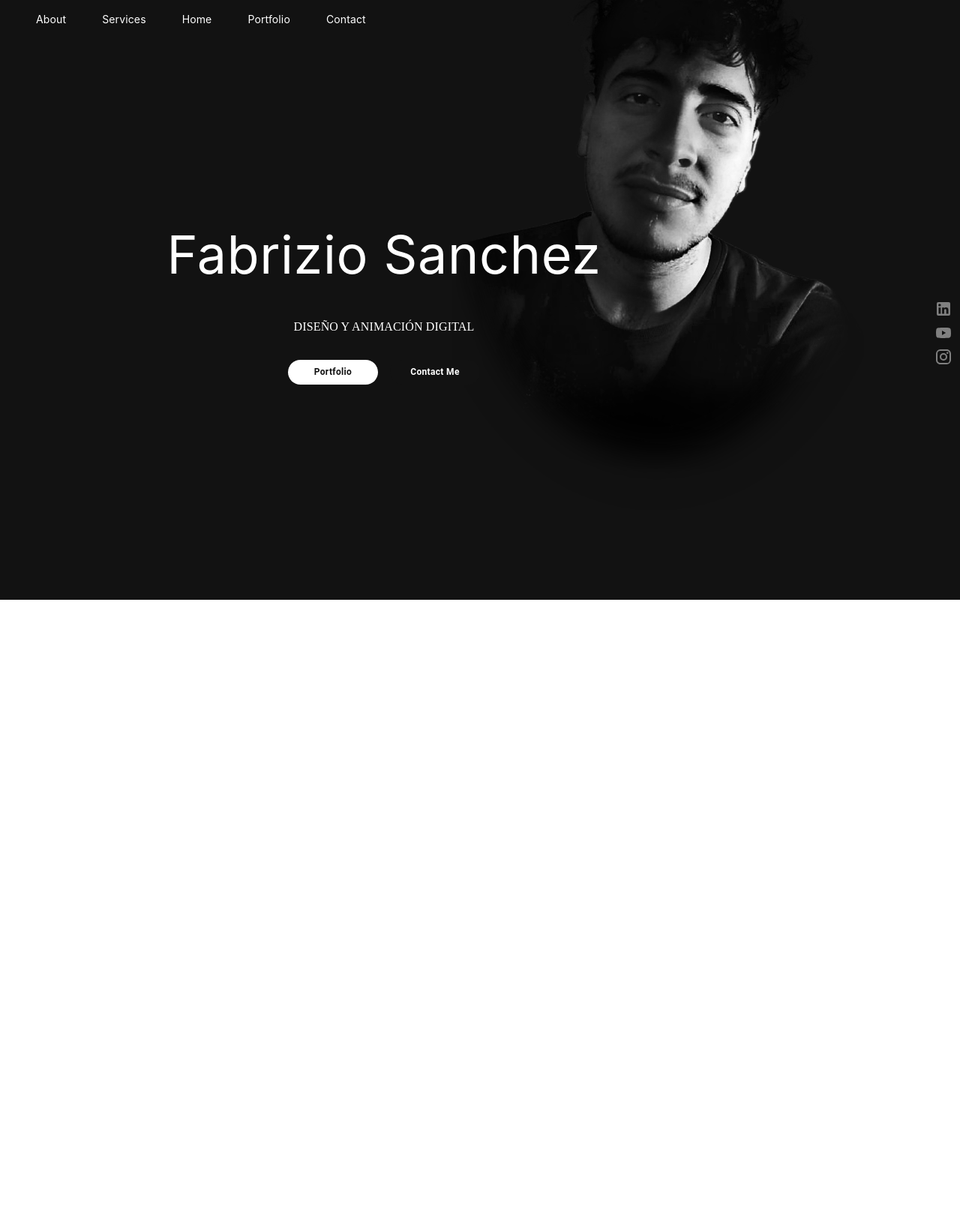
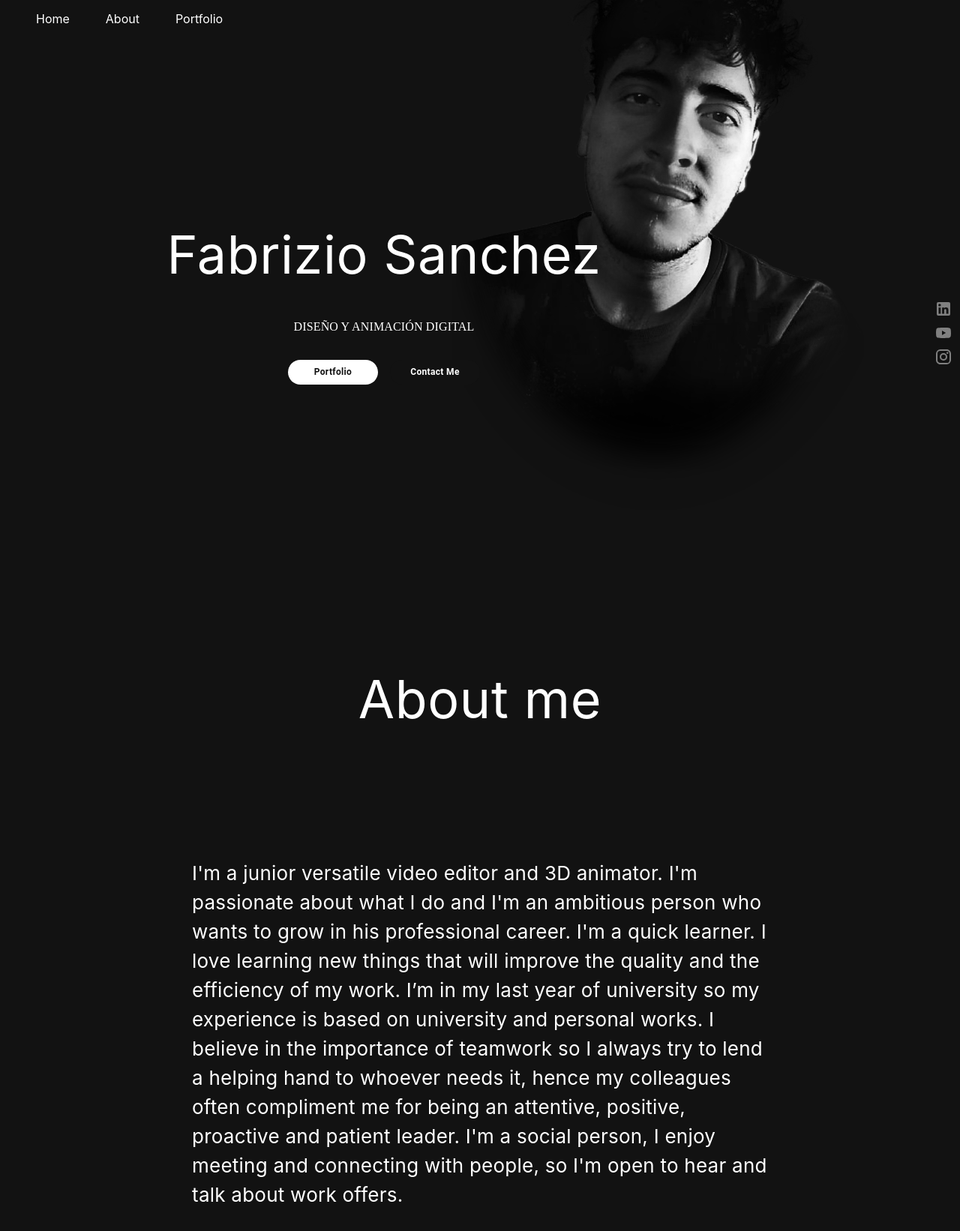
Before and after one commit to Griwold/fabris-page, a React (Create React App) app: page / in a window 1280 px wide. Shown: the top 1642 px of the page at 75% size. Before the commit the page ends 800 px from the top, so only its background shows below. Built offline with nearby package versions, Linux system fonts and the light colour scheme.

Commit message:
add about and portfolio, smooth scrool

```diff
--- a/package.json
+++ b/package.json
@@ -19,6 +19,7 @@
     "react": "^18.2.0",
     "react-dom": "^18.2.0",
     "react-scripts": "5.0.1",
+    "react-scroll": "^1.8.9",
     "react-youtube": "^10.1.0",
     "typescript": "^4.9.4",
     "web-vitals": "^2.1.4"
@@ -47,5 +48,8 @@
       "last 1 firefox version",
       "last 1 safari version"
     ]
+  },
+  "devDependencies": {
+    "@types/react-scroll": "^1.8.5"
   }
 }
--- /dev/null
+++ b/src/features/about/About.tsx
@@ -0,0 +1,25 @@
+import React from 'react';
+import { Box, Stack } from '@mui/material';
+
+import { Container } from '../../constants/styles/globalStyles';
+import { SubTitle, Title } from './aboutStyle';
+
+const About = () => {
+  return (
+    <Container >
+      <Stack direction={'column'} width={'60%'} alignItems={'center'} height={'100vh'} paddingTop={10}>
+        <Title>
+          About me
+        </Title>
+        <SubTitle mt={20} >
+          I'm a junior versatile video editor and 3D animator.
+          I'm passionate about what I do and I'm an ambitious person who wants to grow in his professional career. I'm a quick learner. I love learning new things that will improve the quality and the efficiency of my work. I’m in my last year of university so my experience is based on university and personal works.
+          I believe in the importance of teamwork so I always try to lend a helping hand to whoever needs it, hence my colleagues often compliment me for being an attentive, positive, proactive and patient leader.
+          I'm a social person, I enjoy meeting and connecting with people, so I'm open to hear and talk about work offers.
+        </SubTitle>
+      </Stack>
+    </Container>
+  )
+}
+
+export default About;
--- /dev/null
+++ b/src/features/about/aboutStyle.ts
@@ -0,0 +1,13 @@
+import { styled, Typography, Button } from "@mui/material";
+
+export const Title = styled(Typography)({
+    color: 'white',
+    fontSize: 70,
+    fontFamily: 'revert'
+}) as typeof Typography;
+
+export const SubTitle = styled(Typography)({
+    color: 'white',
+    fontSize: 26,
+    fontFamily: 'revert'
+}) as typeof Typography;
--- a/src/features/app/App.tsx
+++ b/src/features/app/App.tsx
@@ -3,15 +3,23 @@ import React from 'react';
 import Presentation from '../presentation/Presentation';
 import NavBar from '../navBar/NavBar';
 import Socials from '../socials/Socials';
-import Works from '../works/Works';
+import Portfolio from '../portfolio/Portfolio';
+import About from '../about/About';
 
 const App = () => {
   return (
     <div style={{ backgroundColor: '#121212' }}>
       <NavBar />
       <Socials />
-      <Presentation />
-      {/* <Works  */}
+      <section id='home'>
+        <Presentation />
+      </section>
+      <section id='about'>
+        <About />
+      </section>
+      <section id='portfolio'>
+        <Portfolio />
+      </section>
     </div>
   )
 }
--- a/src/features/navBar/NavBar.tsx
+++ b/src/features/navBar/NavBar.tsx
@@ -1,28 +1,19 @@
-import React, { useState } from 'react';
+import React from 'react';
 import { Stack } from '@mui/material';
+import { Link } from 'react-scroll';
 
-import { NavBarContainer, Navtitle } from './navBarStyle';
+import { NavBarContainer } from './navBarStyle';
 
 
 
 const NavBar = () => {
 
-    const [navSelected, setNavSelected] = useState<any>({
-        home: false,
-        about: false,
-        services: false,
-        portfolio: false,
-        contact: false
-    })
-
   return (
     <NavBarContainer>
         <Stack direction={'row'} gap={6} ml={6}>
-            <Navtitle isClicked={navSelected.about} onClick={() => setNavSelected({...navSelected, about: !navSelected.about})}>About</Navtitle>
-            <Navtitle isClicked={navSelected.services} onClick={() => setNavSelected({...navSelected, services: !navSelected.services})}>Services</Navtitle>
-            <Navtitle isClicked={navSelected.home} onClick={() => setNavSelected({...navSelected, home: !navSelected.home})}>Home</Navtitle>
-            <Navtitle isClicked={navSelected.portfolio} onClick={() => setNavSelected({...navSelected, portfolio: !navSelected.portfolio})}>Portfolio</Navtitle>
-            <Navtitle isClicked={navSelected.contact} onClick={() => setNavSelected({...navSelected, contact: !navSelected.contact})}>Contact</Navtitle>
+        <Link activeClass="active" smooth spy to="home" style={{ color: 'white', cursor: 'pointer' }}>Home</Link>
+        <Link activeClass="active" smooth spy to="about" style={{ color: 'white', cursor: 'pointer' }}>About</Link>
+        <Link activeClass="active" smooth spy to="portfolio" style={{ color: 'white', cursor: 'pointer' }}>Portfolio</Link>
         </Stack>
     </NavBarContainer>
   )
--- a/src/features/navBar/navBarStyle.ts
+++ b/src/features/navBar/navBarStyle.ts
@@ -3,11 +3,12 @@ import { styled, Box, Typography, TypographyProps } from '@mui/material';
 export const NavBarContainer = styled(Box)({
     display: 'flex',
     justifyContent: 'flex-start',
-    alignItems:'center',
+    alignItems: 'center',
     height: 50,
     width: '100%',
     backgroundColor: 'transparent',
-    position: 'absolute',
+    position: 'fixed',
+    top: 0
 }) as typeof Box;
 
 interface StyledTypographyProps extends TypographyProps {
--- /dev/null
+++ b/src/features/portfolio/Portfolio.tsx
@@ -0,0 +1,26 @@
+import React from 'react'
+import YouTube, { YouTubeProps } from 'react-youtube';
+import { Button, Box } from '@mui/material';
+
+import { Container } from '../../constants/styles/globalStyles';
+import { ShowButton } from './portfolioStyle';
+
+
+const Portfolio = () => {
+
+    const opts: YouTubeProps['opts'] = {
+        height: '720',
+        width: '1280',
+    };
+
+    return (
+        <Container flexDirection={'column'}>
+            <YouTube videoId={'GnkJoL9fyio'} opts={opts} />
+            {/* <Box pt={6}>
+                <ShowButton>Show more ...</ShowButton>
+            </Box> */}
+        </Container>
+    )
+}
+
+export default Portfolio;
--- /dev/null
+++ b/src/features/portfolio/portfolioStyle.ts
@@ -0,0 +1,23 @@
+import { Grid, styled, Button } from '@mui/material'
+
+export const CustomGridItem = styled(Grid)({
+    display: 'flex',
+    justifyContent: 'center',
+    alignItem: 'center'
+}) as typeof Grid
+
+export const ShowButton = styled(Button)({
+    backgroundColor: '#121212',
+    color: 'gray',
+    borderRadius: 50,
+    width: 200,
+    fontSize: '1rem',
+    fontWeight: 'bold',
+    textTransform: 'capitalize',
+
+    ':hover': {
+        backgroundColor: '#121212',
+        border: '1px solid',
+        borderColor: '#262424',
+    }
+}) as typeof Button;
```
Also changed, not shown: src/features/works/Works.tsx (deleted, +0 -29 lines), src/features/works/worksStyles.ts (deleted, +0 -7 lines), 1 other file (tests, documents, lock files or other folders).
